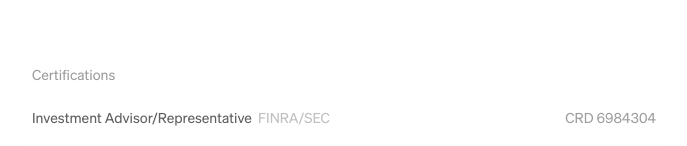
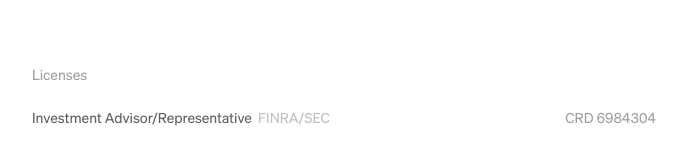
Before and after one commit to aa-io/site, a Next.js app: page / in a window 1280 px wide. Shown: the part 610-756 px from the top of the page, without its empty margins (291-978 px from the left). Built offline with nearby package versions, Linux system fonts and the light colour scheme.

Commit message:
rename certs to lics

```diff
--- a/app/(pages)/page.tsx
+++ b/app/(pages)/page.tsx
@@ -45,7 +45,7 @@ export default function HomePage() {
           </Section>
         </AnimateIn>
         <AnimateIn idx={3}>
-          <Section title="Certifications">
+          <Section title="Licenses">
             {licenses.map((license) => (
               <LicenseRow
                 key={license.credential.number}
```
